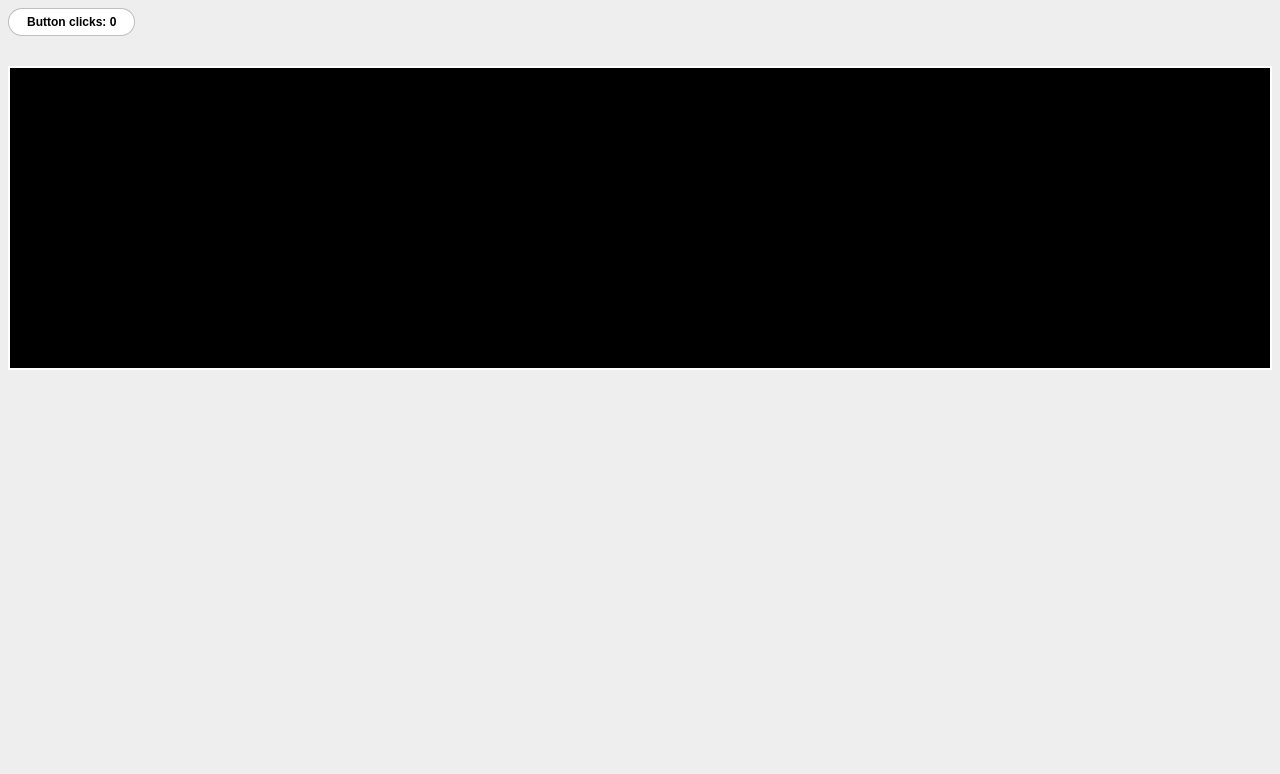
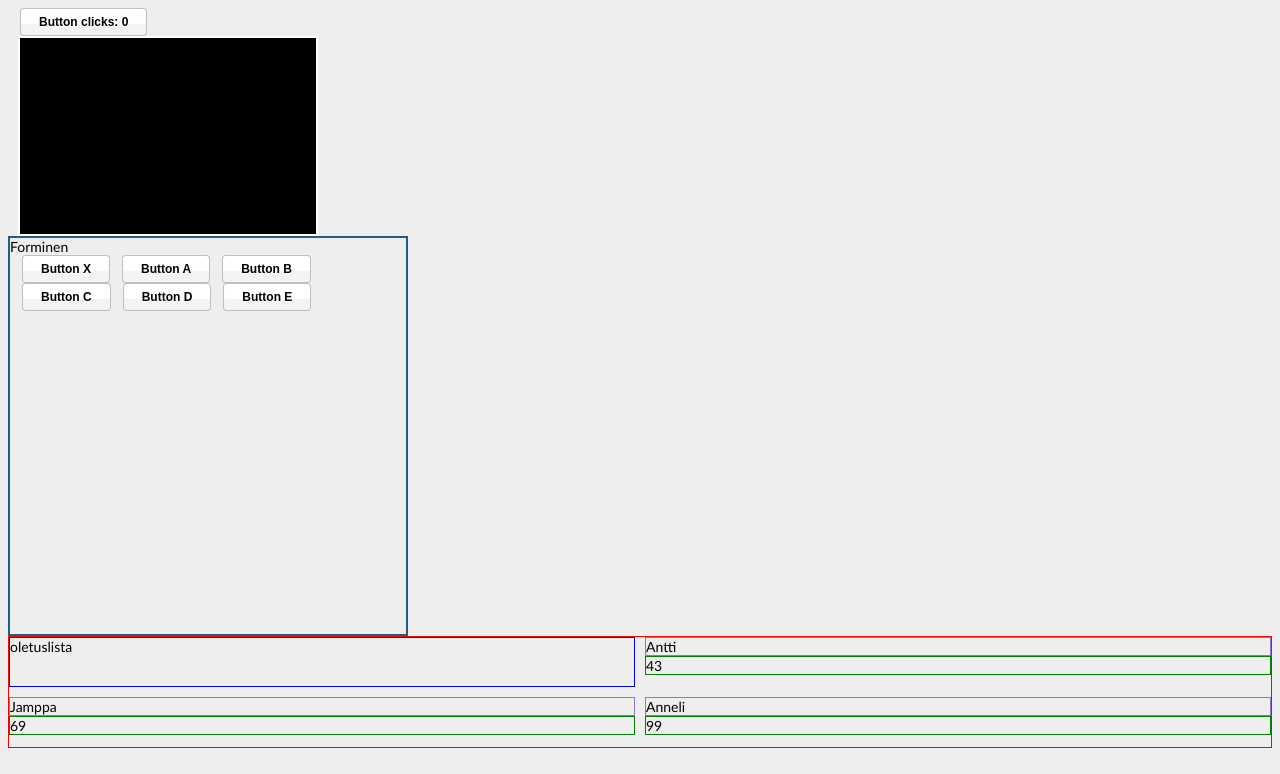
Before and after one commit to Codana/cups, a React app: page / in a window 1280 px wide. Shown: the top 774 px of the page. Built offline with nearby package versions, Linux system fonts and the light colour scheme.

Commit message:
More components

```diff
--- a/src/app.jsx
+++ b/src/app.jsx
@@ -2,6 +2,8 @@ import React from 'react';
 import ReactDOM from 'react-dom';
 import Button from './components/button.jsx';
 import Toolbar from './components/toolbar.jsx';
+import Form from './components/form.jsx';
+import List from './components/list.jsx';
 import './app.css';
 
 class App extends React.Component {
@@ -20,7 +22,6 @@ class App extends React.Component {
       count: prevState.count + props.increment
     }));
     */
-    ReactDOM.unmountComponentAtNode(document.getElementById('toolbar'));
   };
 
   reset = () => this.setState(state);
@@ -35,12 +36,15 @@ class App extends React.Component {
     return (
       <div className="container">
         <Button
+          id='first_button'
           label={'Button clicks: ' + this.state.counter}
           onClick={this.handleClick}
           ondblclick={this.reset}
           onWheel={this.wheeling}
         />
         <Toolbar isVisible={this.state.isToolbarVisible} />
+        <Form label='Forminen' />
+        <List />
       </div>
     );
   }
--- a/src/components/button.css
+++ b/src/components/button.css
@@ -9,13 +9,15 @@
   background-color: #ffffff;
   text-decoration: none;
   border: 1px solid rgba(0,0,0,0.25);
-  border-radius: 14px;
+  border-radius: 4px;
   height: 28px;
   margin: 0;
   position: relative;
   cursor: pointer;
   display: inline-block;
   vertical-align: middle;
+  box-shadow: 0px 0px 0px #ffffff, inset 0 -11px 1px 0 #f3f3f3;
+  margin-left: 12px;
 }
 .button:hover {
   border: 1px solid rgba(0,0,0,0.35);
--- a/src/components/button.jsx
+++ b/src/components/button.jsx
@@ -1,5 +1,5 @@
 import React from 'react';
-import PropTypes from 'prop-types';
+import { string, func, bool } from 'prop-types';
 import './button.css';
 
 const a = () => alert('Default function here');
@@ -11,18 +11,31 @@ class Button extends React.Component {
 
   render() {
     return (
-      <button id='button' className='button' onClick={this.props.onClick}>{this.props.label}</button>);
+      <button type='button'
+              disabled={this.props.isDisabled}
+              id={this.props.id}
+              className='button'
+              onClick={this.props.onClick}>
+        {this.props.label}
+      </button>);
   }
 }
 
 Button.defaultProps = {
   label: 'Button',
-  onClick: () => {a()}
+  onClick: () => {a()},
+  isDisabled: false,
+  className: '',
+  iconName: '',
 };
 
 Button.propTypes = {
-  label: PropTypes.string.isRequired,
-  onClick: PropTypes.func.isRequired
+  id: string.isRequired,
+  label: string,
+  onClick: func.isRequired,
+  isDisabled: bool,
+  className: string,
+  iconName: string,
 };
 
 export default Button;
--- /dev/null
+++ b/src/components/form.css
@@ -0,0 +1,5 @@
+.form {
+  width: 400px;
+  height: 400px;
+  border: solid 2px #215f83;
+}
--- /dev/null
+++ b/src/components/form.jsx
@@ -0,0 +1,55 @@
+import React from 'react';
+import { string } from 'prop-types';
+import Button from './button.jsx';
+import './form.css';
+
+const COLORS = ['#ffffff', '#eeeeee', '#dddddd', '#cccccc'];
+
+class Form extends React.Component {
+  constructor(props) {
+    super(props);
+  }
+
+  handleClick = (e) => {
+    const id = e.target.id;
+    this.setState((prevState) => ({
+      backgroundColor: COLORS[id] || 'red',
+    }));
+  };
+
+  render() {
+    const list = [
+      { name: 'X', id: 0 },
+      { name: 'A', id: 1 },
+      { name: 'B', id: 2 },
+      { name: 'C', id: 3 },
+      { name: 'D', id: 4 },
+      { name: 'E', id: 5 }
+    ];
+
+    const els = list.map(row => {
+      return <Button id={row.id.toString()}
+                     label={'Button ' + row.name}
+                     key={row.id.toString()}
+                     onClick={this.handleClick}
+      />;
+    });
+
+    return (
+      <div id='form' className='form' style={this.state}>
+        {this.props.label}
+        <div />
+        {els}
+      </div>);
+  }
+}
+
+Form.defaultProps = {
+  label: 'Formi',
+};
+
+Form.propTypes = {
+  label: string.isRequired,
+};
+
+export default Form;
--- /dev/null
+++ b/src/components/list.css
@@ -0,0 +1,23 @@
+* {box-sizing: border-box;}
+.grid {
+  display: grid;
+  grid-template-columns: repeat(2, 1fr);
+  grid-gap: 10px;
+  grid-auto-rows: minmax(50px, auto);
+  border: 1px solid red;
+}
+.header-row {
+  grid-column: 1;
+  grid-row: 1;
+  border: 1px solid blue;
+}
+.name-column {
+  grid-column: 1;
+  grid-row: 2;
+  border: 1px solid mediumpurple;
+}
+.age-column {
+  grid-column: 2;
+  grid-row: 2;
+  border: 1px solid green;
+}
--- /dev/null
+++ b/src/components/list.jsx
@@ -0,0 +1,48 @@
+import React from 'react';
+import { string, func, bool } from 'prop-types';
+import './list.css';
+
+const rivit = [
+  {name: 'Antti', age: 43},
+  {name: 'Jamppa', age: 69},
+  {name: 'Anneli', age: 99},
+];
+
+class List extends React.Component {
+  constructor(props) {
+    super(props);
+  }
+
+  render() {
+    return (
+      <div className='grid'>
+      <div className='header-row'>
+        {this.props.title}
+      </div>
+        {rivit.map(p => <ListRow key={p.name} name={p.name} age={p.age} />)}
+      </div>);
+  }
+}
+
+class ListRow extends React.Component {
+  constructor(props) {
+    super(props);
+  }
+
+  render() {
+    return (<div className='row'>
+      <div className='name-column'>{this.props.name}</div>
+      <div className='age-column'>{this.props.age}</div>
+    </div>);
+  }
+}
+
+List.defaultProps = {
+  title: 'oletuslista',
+};
+
+List.propTypes = {
+  title: string,
+};
+
+export default List;
--- a/src/components/toolbar.css
+++ b/src/components/toolbar.css
@@ -1,6 +1,6 @@
 .toolbar {
-  width: 300px_;
-  height: 300px;
+  width: 300px;
+  height: 200px;
   border: 2px solid white;
   color: #ffffff;
   background: #000000;
--- a/src/components/toolbar.jsx
+++ b/src/components/toolbar.jsx
@@ -4,10 +4,12 @@ import './toolbar.css';
 class Toolbar extends React.Component {
   constructor(props) {
     super(props);
+
+    this.state = {
+      top: 0,
+      left: 10,
+    };
   }
-  state = {
-    top: 30
-  };
 
   handleWheel = e => {
     const delta = (e.deltaY<0 ? 30 : -30);
@@ -16,18 +18,11 @@ class Toolbar extends React.Component {
     }));
   };
 
-  componentWillMount() {
-    console.log('mounting...');
-  }
-
-  componentWillUnmount() {
-    console.log('unmounting...');
-  }
-
   render() {
     const css = {
       position: 'relative',
       top: this.state.top + 'px',
+      left: this.state.left + 'px',
       display: this.props.isVisible ? 'block' : 'none'
     };
     return <div id='toolbar' style={css} className='toolbar' onWheel={this.handleWheel} />;
--- a/src/index.js
+++ b/src/index.js
@@ -1,5 +1,5 @@
-import React from 'react';
+import React from 'react'; // eslint-disable-line
 import ReactDOM from 'react-dom';
-import App from './app.jsx';
+import App from './app.jsx'; // eslint-disable-line
 
 ReactDOM.render(<App />, document.getElementById('app'));
```
Also changed, not shown: 1 other file (tests, documents, lock files or other folders).
